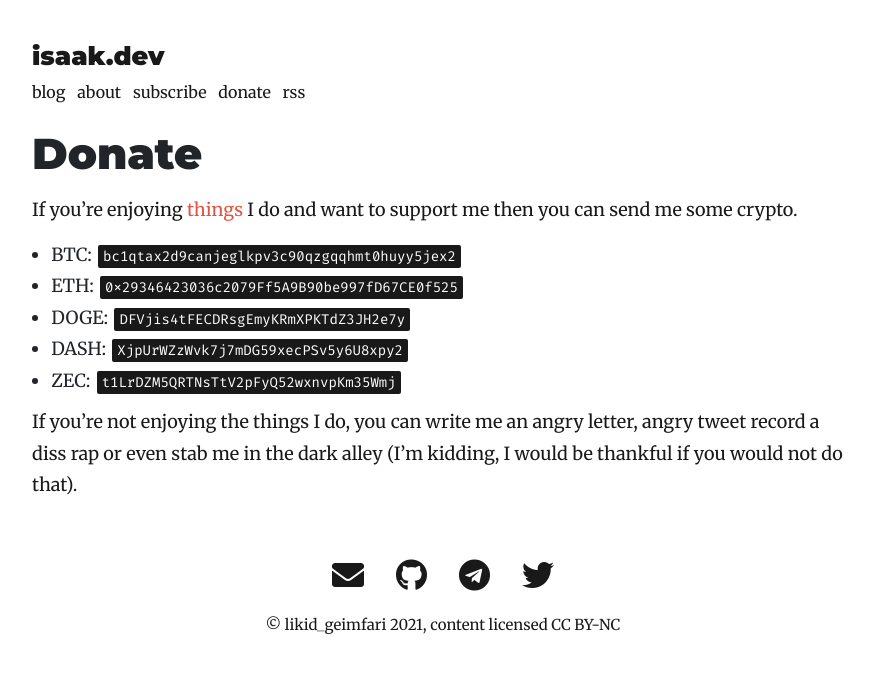
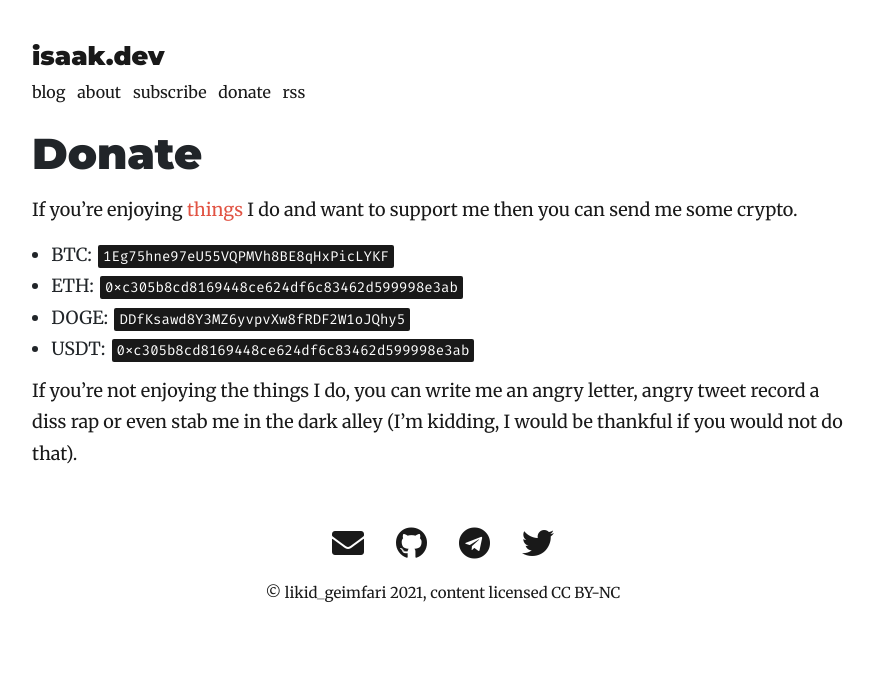
Before and after one commit to lk-geimfari/lk-geimfari.github.io, a Jekyll site: the page built from _pages/donate.md, in a window 1280 px wide. Shown: the top 673 px of the page, without its empty margins (197-1071 px from the left). Built offline with Jekyll 4.4.1, drawn with Linux system fonts in a browser that asks for light colours; nearby versions of some CDN libraries.

Commit message:
Update donate

```diff
--- a/_pages/donate.md
+++ b/_pages/donate.md
@@ -6,11 +6,10 @@ permalink: /donate/
 
 If you're enjoying [things]({{ "/projects/" | prepend: site.baseurl }}) I do and want to support me then you can send me some crypto.
 
-- BTC: ``bc1qtax2d9canjeglkpv3c90qzgqqhmt0huyy5jex2``
-- ETH: ``0x29346423036c2079Ff5A9B90be997fD67CE0f525``
-- DOGE: ``DFVjis4tFECDRsgEmyKRmXPKTdZ3JH2e7y``
-- DASH: ``XjpUrWZzWvk7j7mDG59xecPSv5y6U8xpy2``
-- ZEC: ``t1LrDZM5QRTNsTtV2pFyQ52wxnvpKm35Wmj``
+- BTC: ``1Eg75hne97eU55VQPMVh8BE8qHxPicLYKF``
+- ETH: ``0xc305b8cd8169448ce624df6c83462d599998e3ab``
+- DOGE: ``DDfKsawd8Y3MZ6yvpvXw8fRDF2W1oJQhy5``
+- USDT: ``0xc305b8cd8169448ce624df6c83462d599998e3ab``
 
 If you’re not enjoying the things I do, you can write me an angry letter, angry tweet
 record a diss rap or even stab me in the dark alley (I'm kidding, I would be thankful if you would not do that).
```
